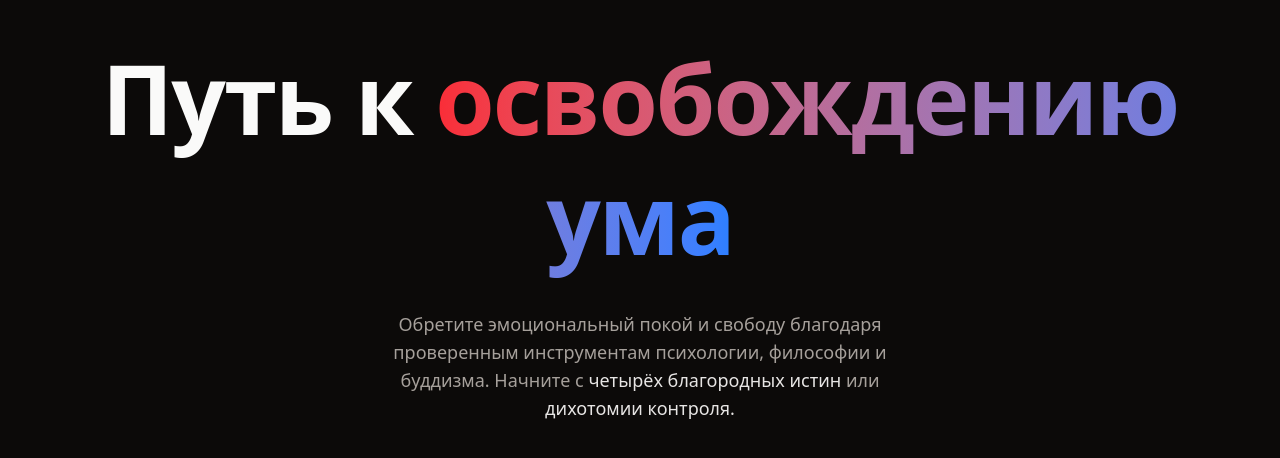
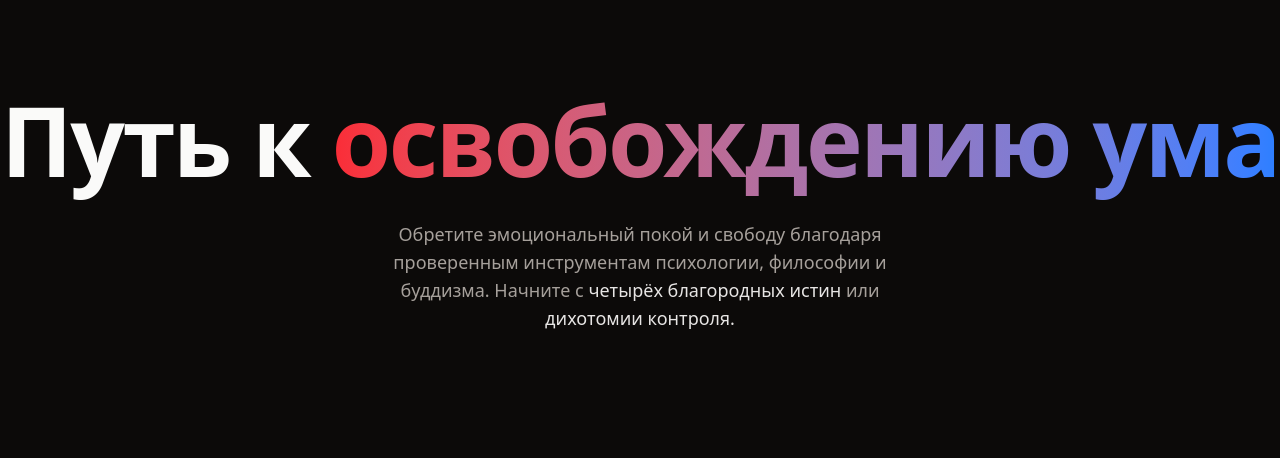
Before and after one commit to becasualle/vimutti, a Next.js app: page / in a window 1280 px wide. Shown: the part 156-614 px from the top of the page. Built offline with nearby package versions, Linux system fonts and the light colour scheme.

Commit message:
improved text styles

```diff
--- a/components/Welcome/Welcome.tsx
+++ b/components/Welcome/Welcome.tsx
@@ -1,17 +1,16 @@
 import Link from 'next/link';
+import { TypographyH1 } from '../ui/typography';
 
 export function Welcome() {
   return (
-    <div
-      className="flex h-screen flex-col items-center justify-center"
-      style={{ marginTop: '-5%' }}
-    >
-      <h1 className="text-center text-6xl font-black leading-tight tracking-[-2px] lg:text-8xl  mt-[100px]">
+    <div className="flex h-screen items-center justify-center">
+      <div className="flex flex-col items-center mt-[-8vh]">
+        <TypographyH1 className="lg:text-8xl text-5xl text-center">
           Путь к{' '}
-        <span className="bg-gradient-to-r from-red-500 to-blue-500 bg-clip-text text-transparent">
+          <span className="bg-linear-to-r from-red-500 to-blue-500 bg-clip-text text-transparent">
             освобождению ума
           </span>
-      </h1>
+        </TypographyH1>
         <p className="text-muted-foreground text-center text-lg max-w-[580px] mx-auto mt-8">
           Обретите эмоциональный покой и свободу благодаря проверенным инструментам психологии,
           философии и буддизма. Начните с{' '}
@@ -30,5 +29,6 @@ export function Welcome() {
           </Link>
         </p>
       </div>
+    </div>
   );
 }
```
Lines whose indentation alone changed are shown as unchanged.
